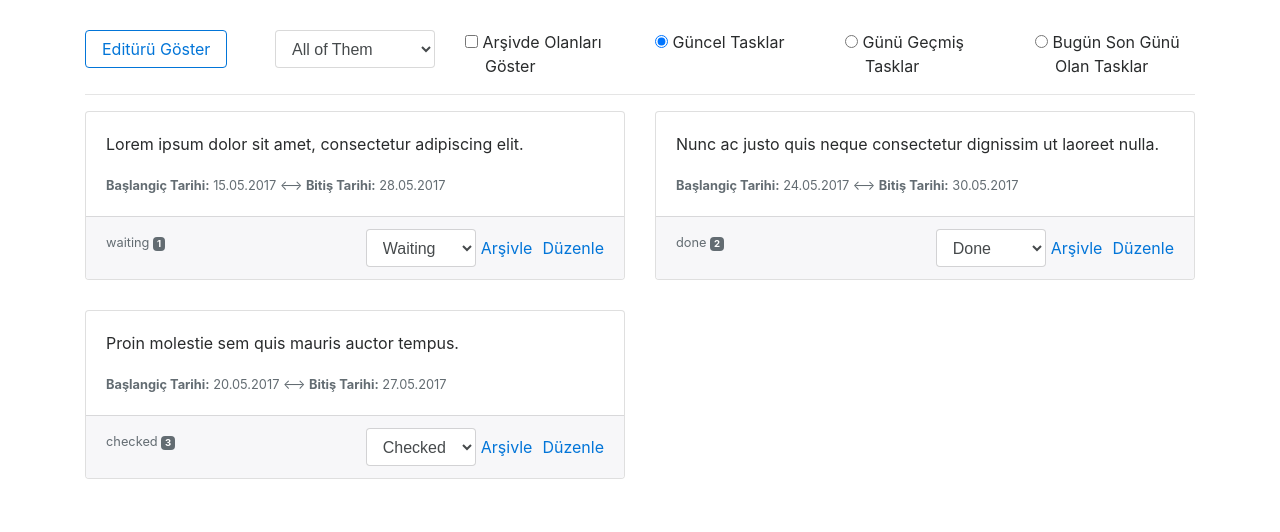
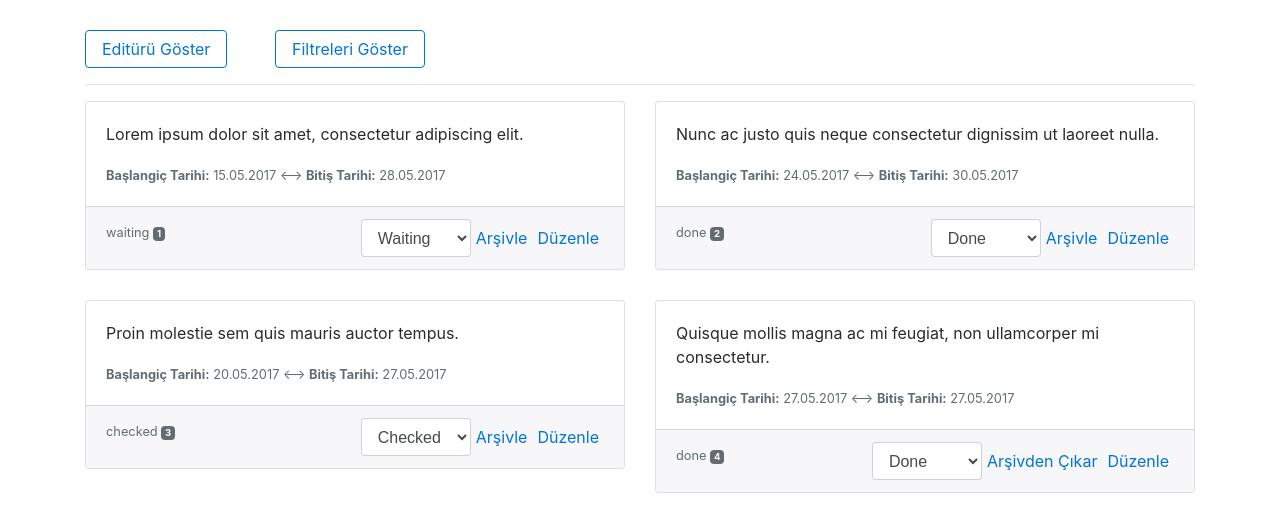
Before and after one commit to MustafaDal/vue-tasks, a Vue app: page /#/ in a window 1280 px wide. Shown: the top 532 px of the page. Built offline with nearby package versions, Linux system fonts and the light colour scheme.

Commit message:
filters and task item update are some fixes

```diff
--- a/src/components/TaskItem.vue
+++ b/src/components/TaskItem.vue
@@ -31,7 +31,8 @@
               </li>
               <li class="list-inline-item"><a @click.prevent="task.archieved = !task.archieved" href="#" class="card-link">{{task.archieved ? 'Arşivden Çıkar' : 'Arşivle'}}</a></li>
               <li class="list-inline-item"><a @click.prevent="update" v-if="isEditing" href="#" class="card-link">Güncelle</a></li>
-              <li class="list-inline-item"><a @click.prevent="isEditing = !isEditing" href="#" class="card-link">{{!isEditing ? 'Düzenle' : 'Vazgeç'}}</a></li>
+              <li class="list-inline-item"><a @click.prevent="edit" v-if="!isEditing" href="#" class="card-link">Düzenle</a></li>
+              <li class="list-inline-item"><a @click.prevent="cancel" v-if="isEditing" href="#" class="card-link">Vazgeç</a></li>
             </ul>
           </div>
         </div>
@@ -48,7 +49,8 @@ export default {
   components: { TaskUpdate },
   data () {
     return {
-      isEditing: false
+      isEditing: false,
+      cacheTask: {}
     }
   },
   props: {
@@ -78,9 +80,14 @@ export default {
   methods: {
     update: function () {
       this.isEditing = false
-      this.task.content = this.$children[0].$data.content
-      this.task.start_date = this.$children[0].$data.start_date
-      this.task.end_date = this.$children[0].$data.end_date
+    },
+    edit: function () {
+      this.isEditing = true
+      Object.assign(this.cacheTask, this.task)
+    },
+    cancel: function () {
+      this.isEditing = false
+      Object.assign(this.task, this.cacheTask)
     }
   }
 }
--- a/src/components/TaskUpdate.vue
+++ b/src/components/TaskUpdate.vue
@@ -4,17 +4,17 @@
       <div class="col-7">
         <div class="form-group">
           <label>Açıklama Alanı</label>
-          <textarea v-model="content" class="form-control" rows="5"></textarea>
+          <textarea v-model="task.content" class="form-control" rows="5"></textarea>
         </div>
       </div>
       <div class="col-5">
         <div class="form-group">
           <label>Başlangıç Tarihi</label>
-          <input v-model="start_date" data-model="start_date" type="text" class="form-control datepicker" placeholder="" />
+          <input v-model="task.start_date" data-model="start_date" type="text" class="form-control datepicker" placeholder="" />
         </div>
         <div class="form-group">
           <label>Bitiş Tarihi</label>
-          <input v-model="end_date" data-model="end_date" type="text" class="form-control datepicker" placeholder="" />
+          <input v-model="task.end_date" data-model="end_date" type="text" class="form-control datepicker" placeholder="" />
         </div>
       </div>
     </form>
@@ -28,13 +28,6 @@ import '@/../static/bootstrap-datepicker/js/bootstrap-datepicker.js'
 
 export default {
   name: 'TaskUpdate',
-  data () {
-    return {
-      content: '',
-      start_date: '',
-      end_date: ''
-    }
-  },
   props: {
     task: {
       content: {
@@ -50,11 +43,6 @@ export default {
         required: true
       }
     }
-  },
-  created () {
-    this.content = this.task.content
-    this.start_date = this.task.start_date
-    this.end_date = this.task.end_date
   },
   mounted () {
     const self = this
--- a/src/views/TaskList.vue
+++ b/src/views/TaskList.vue
@@ -2,42 +2,75 @@
   <div class="">
     <div class="row">
       <div class="col-2">
-        <a @click.prevent="editorActive = true" v-if="!editorActive" href="#" class="btn btn-outline-primary">Editürü Göster</a>
-        <a @click.prevent="editorActive = false" v-if="editorActive" href="#" class="btn btn-outline-primary">Editürü Gizle</a>
+        <a @click.prevent="editorActive = !editorActive" href="#" class="btn btn-outline-primary">Editürü {{ !editorActive ? 'Göster' : 'Gizle' }}</a>
+      </div>
+      <div class="col-2">
+        <a @click.prevent="filterActive = !filterActive" href="#" class="btn btn-outline-primary">Filtreleri {{ !filterActive ? 'Göster' : 'Gizle' }}</a>
       </div>
       <div class="col">
-        <div class="row">
+        <div class="row" v-if="filterActive">
           <div class="col">
+            <fieldset class="form-group">
+              <legend>Duruma Göre</legend>
               <select v-model="taskFilterOptions.statuFilter" class="form-control">
-              <option value="">All of Them</option>
+                <option value="">Statu Select</option>
                 <option value="checked">Checked</option>
                 <option value="waiting">Waiting</option>
                 <option value="done">Done</option>
               </select>
+            </fieldset>
           </div>
           <div class="col">
+            <fieldset class="form-group">
+              <legend>Arşiv Durumunu</legend>
+              <div class="form-check">
                 <label class="form-check-label">
-            <input v-model="taskFilterOptions.showArchieved" class="form-check-input" type="checkbox" value="">
-              Arşivde Olanları Göster
+                  <input v-model="taskFilterOptions.showArchieved" class="form-check-input" type="radio" name="dateArchieved" value="">
+                  Tümü
                 </label>
               </div>
+              <div class="form-check">
+                <label class="form-check-label">
+                  <input v-model="taskFilterOptions.showArchieved" class="form-check-input" type="radio" name="dateArchieved" value="false">
+                  Arşivde Olmayanlar
+                </label>
+              </div>
+              <div class="form-check">
+                <label class="form-check-label">
+                  <input v-model="taskFilterOptions.showArchieved" class="form-check-input" type="radio" name="dateArchieved" value="true">
+                  Arşivdeki Tasklar
+                </label>
+              </div>
+            </fieldset>
+          </div>
           <div class="col">
+            <fieldset class="form-group">
+              <legend>Bitiş Tarihi</legend>
+              <div class="form-check">
                 <label class="form-check-label">
                 <input v-model="taskFilterOptions.dateFilter" class="form-check-input" type="radio" name="dateFilter" value="">
+                  Tümü
+                </label>
+              </div>
+              <div class="form-check">
+                <label class="form-check-label">
+                <input v-model="taskFilterOptions.dateFilter" class="form-check-input" type="radio" name="dateFilter" value="in-of-date">
                   Güncel Tasklar
                 </label>
               </div>
-          <div class="col">
+              <div class="form-check">
                 <label class="form-check-label">
                 <input v-model="taskFilterOptions.dateFilter" class="form-check-input" type="radio" name="dateFilter" value="out-of-date">
                   Günü Geçmiş Tasklar
                 </label>
               </div>
-          <div class="col">
+              <div class="form-check">
                 <label class="form-check-label">
                 <input v-model="taskFilterOptions.dateFilter" class="form-check-input" type="radio" name="dateFilter" value="end-of-date">
                   Bugün Son Günü Olan Tasklar
                 </label>
+              </div>
+            </fieldset>
           </div>
         </div>
       </div>
@@ -75,9 +108,10 @@ export default {
     return {
       taskFilterOptions: {
         statuFilter: '',
-        showArchieved: false,
+        showArchieved: '',
         dateFilter: ''
       },
+      filterActive: false,
       editorActive: false,
       tasks: [{
         id: 1,
@@ -119,12 +153,14 @@ export default {
       taskFilterOptions.dateFilter      -->> normal, out-of-date, end-of-date     \\ normal, tarihi gecmemis task
       */
       // filter tasks with archieve
+      if (this.taskFilterOptions.showArchieved !== '') {
         tasks = tasks.filter(task => {
-        if (this.taskFilterOptions.showArchieved) {
+          if (this.taskFilterOptions.showArchieved === 'true') {
             return task.archieved
           }
           return !task.archieved
         })
+      }
       // filter tasks with status
       tasks = tasks.filter(task => {
         let result = false
@@ -153,6 +189,9 @@ export default {
         let endDate = moment(task.end_date, 'DD.MM.YYYY')
         switch (this.taskFilterOptions.dateFilter) {
           case '':
+            result = true
+            break
+          case 'in-of-date':
             result = (endDate.isSameOrAfter(dateNow))
             break
           case 'end-of-date':
@@ -179,4 +218,7 @@ export default {
 
 <!-- Add "scoped" attribute to limit CSS to this component only -->
 <style scoped>
+  fieldset.form-group {
+    margin-bottom: 0;
+  }
 </style>
```
Lines whose indentation alone changed are shown as unchanged.
